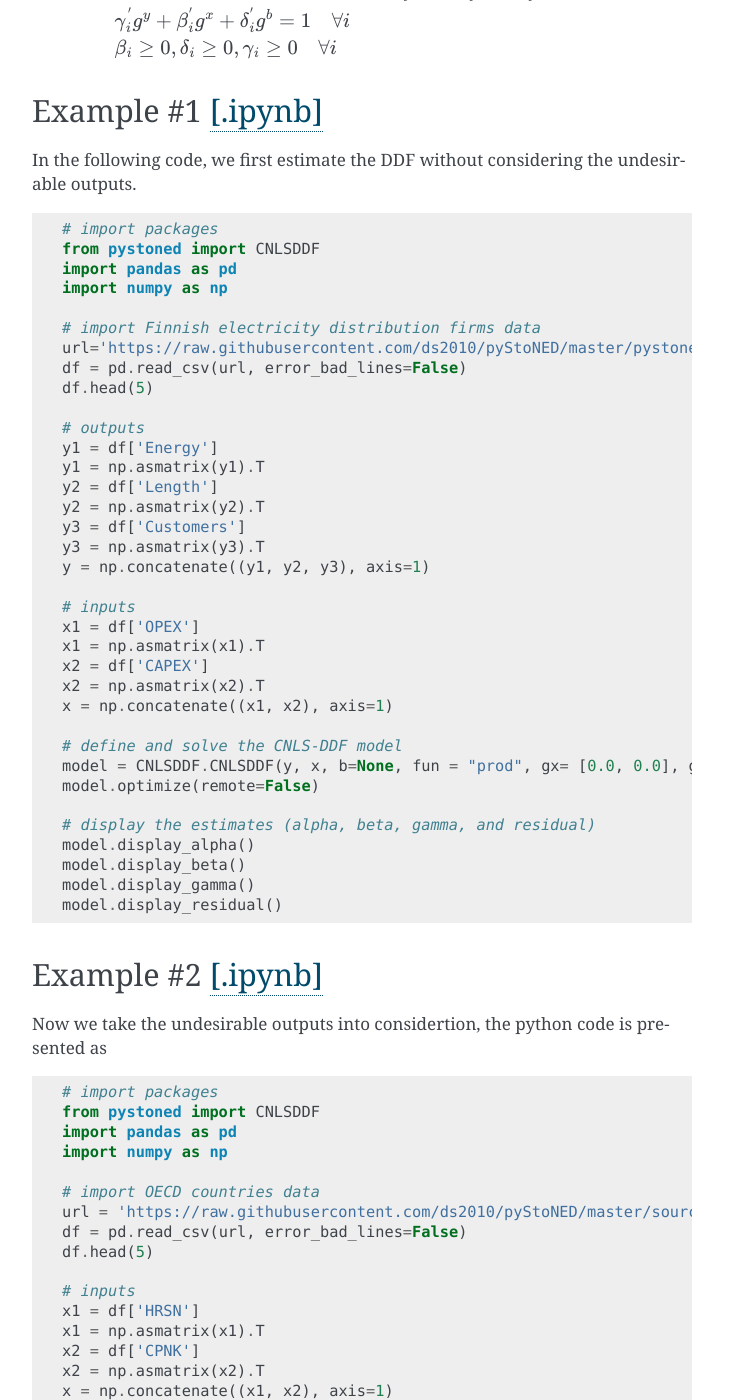
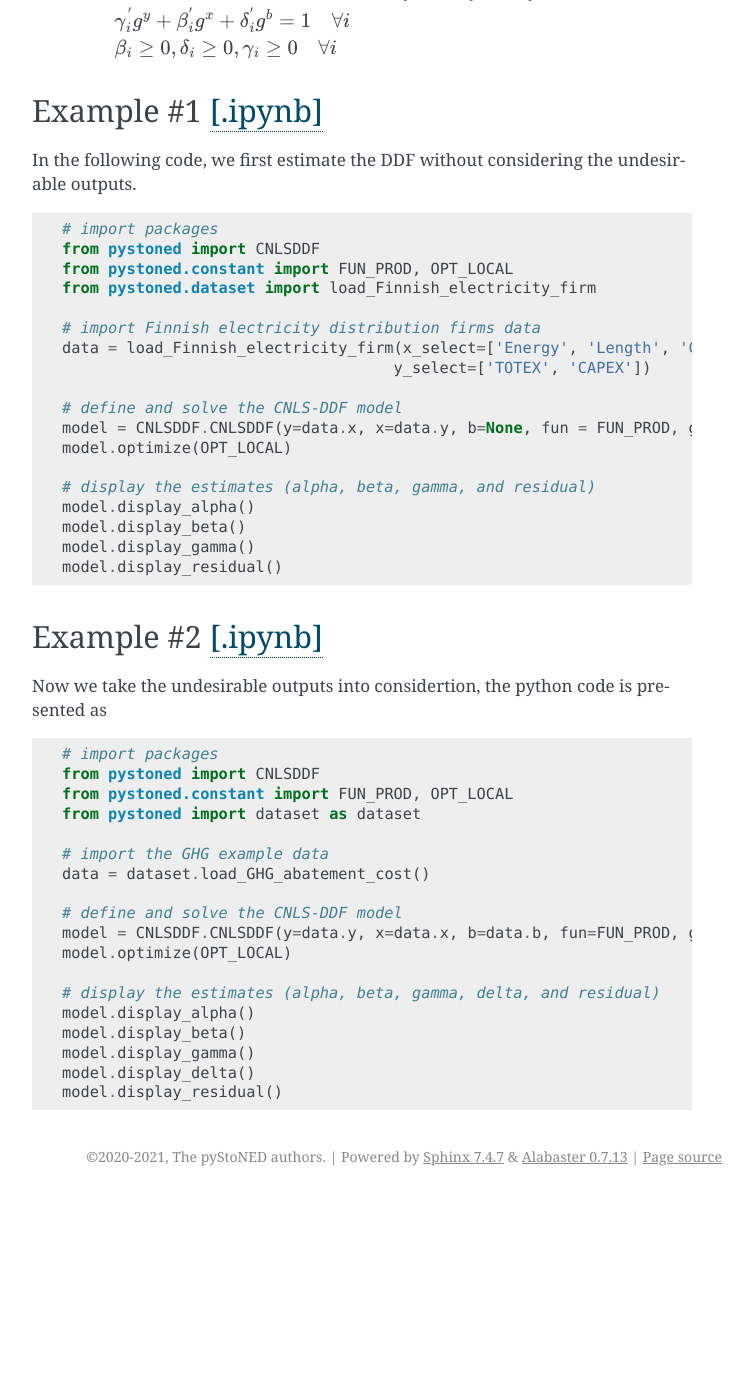
Before and after one commit to ds2010/pyStoNED, a Sphinx documentation site: the page built from doc/sphinx/examples/DDF/cnls_ddf.rst, in a window 1280 px wide and 1400 px high, scrolled down 964 px. Shown: the whole window, without its empty margins (388-1140 px from the left). Built offline with Sphinx 7.4.7, drawn with Linux system fonts in a browser that asks for light colours; after the commit the page ends 2160 px from its top, so only the background shows below that; some of the changed text lies outside the part shown.

Commit message:
doc(DDF): update the CNLSDDF example

```diff
--- a/doc/sphinx/examples/DDF/cnls_ddf.rst
+++ b/doc/sphinx/examples/DDF/cnls_ddf.rst
@@ -58,33 +58,16 @@ In the following code, we first estimate the DDF without considering the undesir
 
     # import packages
     from pystoned import CNLSDDF
-    import pandas as pd
-    import numpy as np
+    from pystoned.constant import FUN_PROD, OPT_LOCAL
+    from pystoned.dataset import load_Finnish_electricity_firm
 
     # import Finnish electricity distribution firms data
-    url='https://raw.githubusercontent.com/ds2010/pyStoNED/master/pystoned/data/electricityFirms.csv'
-    df = pd.read_csv(url, error_bad_lines=False)
-    df.head(5)
-
-    # outputs
-    y1 = df['Energy']
-    y1 = np.asmatrix(y1).T
-    y2 = df['Length']
-    y2 = np.asmatrix(y2).T
-    y3 = df['Customers']
-    y3 = np.asmatrix(y3).T
-    y = np.concatenate((y1, y2, y3), axis=1)
-
-    # inputs
-    x1 = df['OPEX']
-    x1 = np.asmatrix(x1).T
-    x2 = df['CAPEX']
-    x2 = np.asmatrix(x2).T
-    x = np.concatenate((x1, x2), axis=1)
+    data = load_Finnish_electricity_firm(x_select=['Energy', 'Length', 'Customers'],
+                                        y_select=['TOTEX', 'CAPEX'])
 
     # define and solve the CNLS-DDF model
-    model = CNLSDDF.CNLSDDF(y, x, b=None, fun = "prod", gx= [0.0, 0.0], gb=None, gy= [0.0, 0.5, 0.5])
-    model.optimize(remote=False)
+    model = CNLSDDF.CNLSDDF(y=data.x, x=data.y, b=None, fun = FUN_PROD, gx= [0.0, 0.0], gb=None, gy= [0.0, 0.5, 0.5])
+    model.optimize(OPT_LOCAL)
 
     # display the estimates (alpha, beta, gamma, and residual)
     model.display_alpha()
@@ -102,30 +85,15 @@ Now we take the undesirable outputs into considertion, the python code is presen
 
     # import packages
     from pystoned import CNLSDDF
-    import pandas as pd
-    import numpy as np
+    from pystoned.constant import FUN_PROD, OPT_LOCAL
+    from pystoned import dataset as dataset
 
-    # import OECD countries data
-    url = 'https://raw.githubusercontent.com/ds2010/pyStoNED/master/sources/data/countries.csv'
-    df = pd.read_csv(url, error_bad_lines=False)
-    df.head(5)
-
-    # inputs
-    x1 = df['HRSN']
-    x1 = np.asmatrix(x1).T
-    x2 = df['CPNK']
-    x2 = np.asmatrix(x2).T
-    x = np.concatenate((x1, x2), axis=1)
-
-    # good output
-    y = df['VALK']
-
-    # bad output
-    b = df['GHG']
+    # import the GHG example data
+    data = dataset.load_GHG_abatement_cost()
 
     # define and solve the CNLS-DDF model
-    model = CNLSDDF.CNLSDDF(y, x, b, fun="prod", gx=[0.0, 0.0], gb=-1.0, gy=1.0)
-    model.optimize(remote=False)
+    model = CNLSDDF.CNLSDDF(y=data.y, x=data.x, b=data.b, fun=FUN_PROD, gx=[0.0, 0.0], gb=-1.0, gy=1.0)
+    model.optimize(OPT_LOCAL)
 
     # display the estimates (alpha, beta, gamma, delta, and residual)
     model.display_alpha()
```
Also changed, not shown: doc/sphinx/examples/index.rst (+8 -8 lines), 2 other files.
